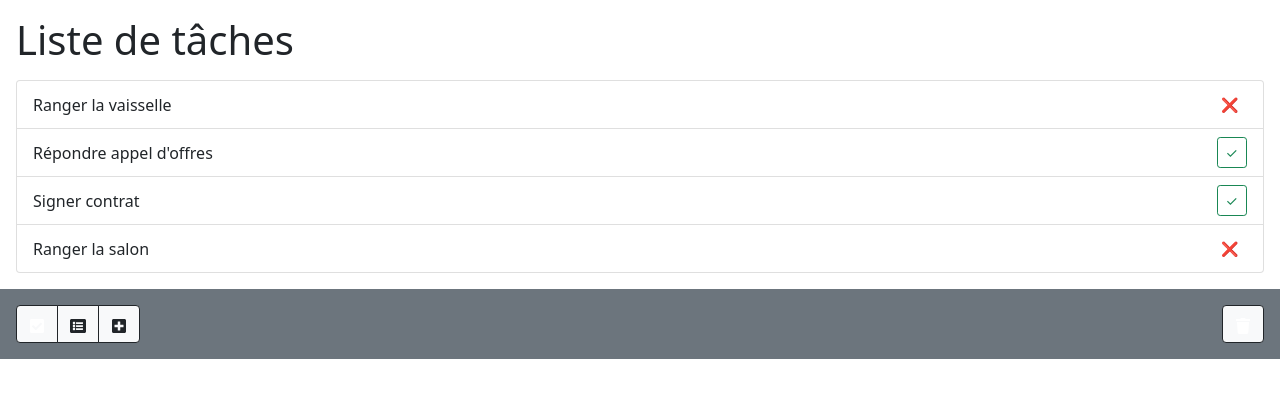
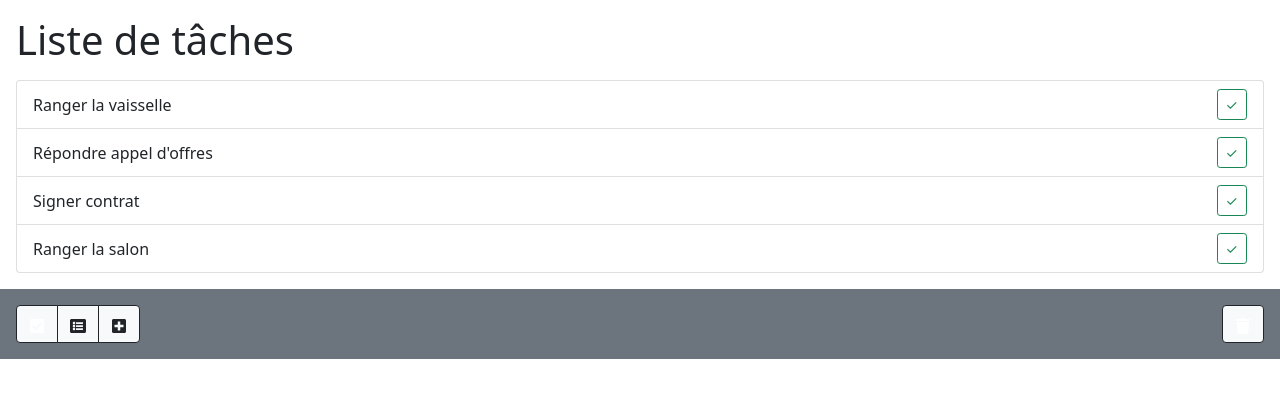
Before and after one commit to faboo03/react-training-stereo, a React (Create React App) app: page / in a window 1280 px wide. Shown: the top 398 px of the page. Built offline with nearby package versions, Linux system fonts and the light colour scheme.

Commit message:
add onChangeMethod

```diff
--- a/package.json
+++ b/package.json
@@ -9,6 +9,7 @@
     "bootstrap": "^5.1.3",
     "jquery": "^3.6.0",
     "popper.js": "^1.16.1",
+    "prop-types": "^15.7.2",
     "react": "^17.0.2",
     "react-dom": "^17.0.2",
     "react-icons": "^4.3.1",
--- a/src/App.js
+++ b/src/App.js
@@ -26,7 +26,7 @@ const todos = [
 
 function Layout() {
   return (
-    <section classId="todo">
+    <section classID="todo">
         <Outlet />
       <NavBar />
     </section>
--- a/src/components/AddTodo.js
+++ b/src/components/AddTodo.js
@@ -4,10 +4,10 @@ function AddTodo() {
         <>
         <h1 className="m-3">Add Task</h1>
 
-        <form class="container">
-            <div class="mb-3">
-                <label for="exampleFormControlInput1" class="form-label">Todo : </label>
-                <input type="text" class="form-control" id="exampleFormControlInput1" placeholder="Add a todo" />
+        <form className="container">
+            <div className="mb-3">
+                <label htmlFor="exampleFormControlInput1" className="form-label">Todo : </label>
+                <input type="text" className="form-control" id="exampleFormControlInput1" placeholder="Add a todo" />
             </div>
         </form>
     </>
--- a/src/components/NavBar.js
+++ b/src/components/NavBar.js
@@ -24,7 +24,7 @@ function NavBar() {
               <FaPlusSquare />
             </NavLink>
           </div>
-          <div class="btn-group" role="group">
+          <div className="btn-group" role="group">
           <NavLink
               className={'btn btn-outline-dark bg-light'}
               to={`/`}
--- a/src/components/Todo.js
+++ b/src/components/Todo.js
@@ -1,16 +1,32 @@
+import { Component } from "react";
 
+class Todo extends Component {
 
-function Todo({ todo }) {
-    return (
-        <li className="list-group-item d-flex align-items-center" id={todo.id}>
-            { todo.message }
-            {
-                todo.isChecked ?
-                  <button className="btn btn-sm ms-auto btn-outline-canceled">&#x274C;</button>
-                : <button className="btn btn-sm ms-auto btn-outline-success">&#x2713;</button>
-            }
-        </li>
-    )
+    constructor(props) {
+        super(props);
+        let {todo} = this.props;
+        this.state = {
+            isChecked: todo.isChecked,
+            message: todo.message
+        };
+    }
+
+    checkTodo = () => {
+        this.setState(
+            (previousValue, props) =>  ({
+                isChecked: !previousValue.isChecked
+            })
+        )
+    }
+
+    render() {
+        return (
+            <li className="list-group-item d-flex align-items-center">
+                {this.state.message}
+                <button onClick={this.checkTodo} className="btn btn-sm ms-auto btn-outline-success">&#x2713;</button>
+            </li>
+        );
+    }
 }
 
 export default Todo;
--- a/src/components/TodoList.js
+++ b/src/components/TodoList.js
@@ -6,7 +6,7 @@ function TodoList({todos}) {
             <h1 className="m-3">Liste de tâches</h1>
             <ul className="list-group m-3">
                 { todos.map(
-                    (todo) => <Todo todo={todo} />
+                    (todo,key) => <Todo todo={todo} key={key} />
                 )}
             </ul>
         </>
```
Also changed, not shown: src/components/data.json (added, +22 -0 lines), 1 other file (tests, documents, lock files or other folders).
